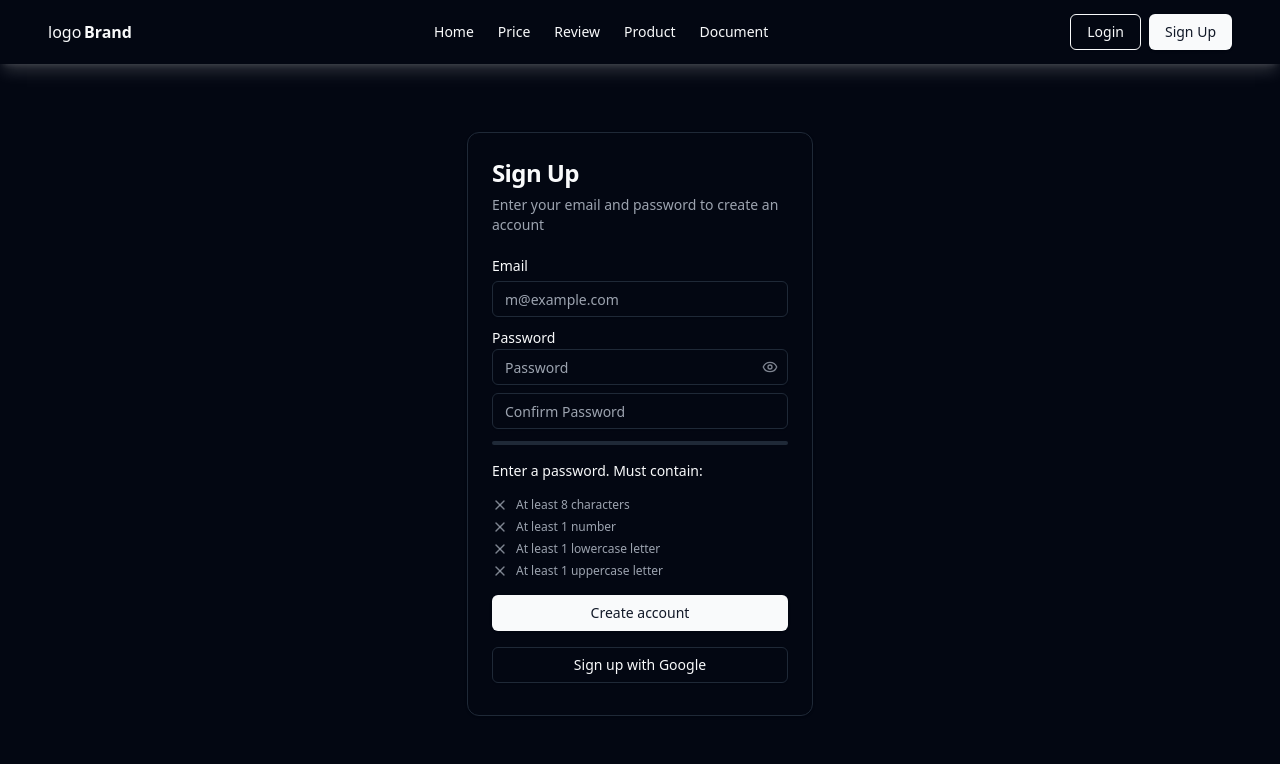
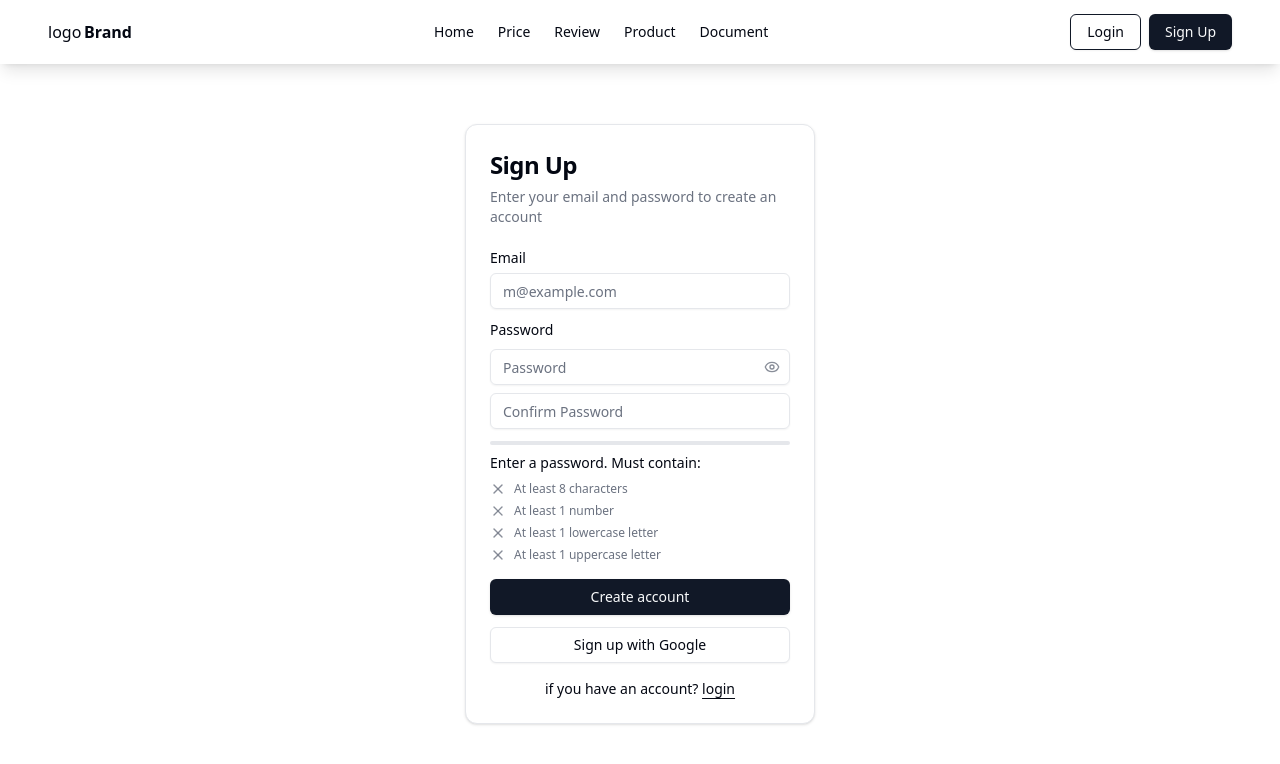
Before and after one commit to keshavmittalgit/petshop_website, a Next.js app: page /signup in a window 1280 px wide. Shown: the top 764 px of the page. Built offline with nearby package versions, Linux system fonts and the light colour scheme.

Commit message:
highly interactive signup-page

```diff
--- a/src/app/layout.tsx
+++ b/src/app/layout.tsx
@@ -33,7 +33,7 @@ export default function RootLayout({
   return (
     <html lang="en">
       <body
-        className={`${geistSans.variable} ${geistMono.variable} antialiased dark`}
+        className={`${geistSans.variable} ${geistMono.variable} antialiased`}
       >
         <Navbar />
         {children}
--- a/src/app/login/page.tsx
+++ b/src/app/login/page.tsx
@@ -12,8 +12,8 @@ import { Label } from "@/components/ui/label"
 
 export default function Login() {
   return (
-    <div className="flex justify-center items-center min-h-[90vh] w-full">
-    <div className={cn("flex flex-col gap-6", "")}>
+    <div className="flex justify-center items-center min-h-[90vh] w-full ">
+    <div className={cn("flex flex-col gap-6 max-w-[350px]" )}>
       <Card>
         <CardHeader>
           <CardTitle className="text-2xl">Login</CardTitle>
--- a/src/app/signup/page.tsx
+++ b/src/app/signup/page.tsx
@@ -1,4 +1,4 @@
-"use client";
+'use client';
 
 import { cn } from "@/lib/utils";
 import { Button } from "@/components/ui/button";
@@ -24,7 +24,7 @@ export default function Signup() {
   const toggleVisibility = () => setIsVisible((prev) => !prev);
 
   // Check password against several regex requirements
-  const checkStrength = (pass:string) => {
+  const checkStrength = (pass: string) => {
     const requirements = [
       { regex: /.{8,}/, text: "At least 8 characters" },
       { regex: /[0-9]/, text: "At least 1 number" },
@@ -43,7 +43,7 @@ export default function Signup() {
     [strength]
   );
 
-  const getStrengthColor = (score:number) => {
+  const getStrengthColor = (score: number) => {
     if (score === 0) return "bg-border";
     if (score <= 1) return "bg-red-500";
     if (score <= 2) return "bg-orange-500";
@@ -51,7 +51,7 @@ export default function Signup() {
     return "bg-emerald-500";
   };
 
-  const getStrengthText = (score:number) => {
+  const getStrengthText = (score: number) => {
     if (score === 0) return "Enter a password";
     if (score <= 2) return "Weak password";
     if (score === 3) return "Medium password";
@@ -61,7 +61,7 @@ export default function Signup() {
   // Check if the confirm password field matches the password
   const isPasswordMatch = password === confirmPassword;
 
-  const handleSubmit = (e:React.FormEvent<HTMLFormElement>) => {
+  const handleSubmit = (e: React.FormEvent<HTMLFormElement>) => {
     e.preventDefault();
     // Validate password meets all requirements.
     if (strengthScore < 4) {
@@ -79,8 +79,8 @@ export default function Signup() {
   };
 
   return (
-    <div className="flex justify-center items-center w-full min-h-[90vh]">
-      <div className={cn("flex flex-col gap-6 max-w-[346px]")}>
+    <div className="flex justify-center items-center w-full min-h-[90vh]  ">
+      <div className={cn("flex flex-col gap-6 w-full max-w-[350px] ")}>
         <Card>
           <CardHeader>
             <CardTitle className="text-2xl">Sign Up</CardTitle>
@@ -90,7 +90,7 @@ export default function Signup() {
           </CardHeader>
           <CardContent>
             <form onSubmit={handleSubmit}>
-              <div className="flex flex-col gap-4">
+              <div className="flex flex-col gap-2">
                 <div className="grid gap-2">
                   <Label htmlFor="email">Email</Label>
                   <Input
@@ -103,28 +103,43 @@ export default function Signup() {
                   />
                   <div>
                     <Label htmlFor="password">Password</Label>
+                    <div className="h-2"></div>
                     <div className="relative">
                       <Input
                         id="password"
-                      className="pe-9"
+                        className={`${
+                          password.length != 0 && strengthScore < 4
+                            ? "border-red-500 focus:border-primary"
+                            : ""
+                        } pe-2`}
                         placeholder="Password"
                         type={isVisible ? "text" : "password"}
                         value={password}
-                      onChange={(e) => setPassword(e.target.value)}
+                        onChange={(e) => {
+                          setPassword(e.target.value);
+                          setSubmitError("");
+                        }}
                         aria-invalid={strengthScore < 4}
                         aria-describedby="password-requirements"
                         required
+                        minLength={8}
                       />
                       <button
                         className="absolute inset-y-0 end-0 flex h-full w-9 items-center justify-center rounded-e-lg text-muted-foreground/80 outline-offset-2 transition-colors hover:text-foreground focus:z-10 focus-visible:outline focus-visible:outline-2 focus-visible:outline-ring/70 disabled:pointer-events-none disabled:cursor-not-allowed disabled:opacity-50"
                         type="button"
                         onClick={toggleVisibility}
-                      aria-label={isVisible ? "Hide password" : "Show password"}
+                        aria-label={
+                          isVisible ? "Hide password" : "Show password"
+                        }
                         aria-pressed={isVisible}
                         aria-controls="password"
                       >
                         {isVisible ? (
-                        <EyeOff size={16} strokeWidth={2} aria-hidden="true" />
+                          <EyeOff
+                            size={16}
+                            strokeWidth={2}
+                            aria-hidden="true"
+                          />
                         ) : (
                           <Eye size={16} strokeWidth={2} aria-hidden="true" />
                         )}
@@ -139,7 +154,10 @@ export default function Signup() {
                         placeholder="Confirm Password"
                         type={isVisible ? "text" : "password"}
                         value={confirmPassword}
-                      onChange={(e) => setConfirmPassword(e.target.value)}
+                        onChange={(e) => {
+                          setConfirmPassword(e.target.value);
+                          setSubmitError("");
+                        }}
                         aria-invalid={!isPasswordMatch}
                         aria-describedby="confirm-password-error"
                         required
@@ -149,7 +167,7 @@ export default function Signup() {
 
                   {/* Password strength indicator */}
                   <div
-                  className="mb-2 mt-1 h-1 w-full overflow-hidden rounded-full bg-border"
+                    className=" mt-1 h-[4px] w-full overflow-hidden rounded-full bg-border"
                     role="progressbar"
                     aria-valuenow={strengthScore}
                     aria-valuemin={0}
@@ -165,15 +183,27 @@ export default function Signup() {
                   </div>
 
                   {/* Password strength description */}
+                  {submitError ? (
+                    <p
+                      id="confirm-password-error"
+                      className="text-sm font-medium text-red-500"
+                    >
+                      {submitError}
+                    </p>
+                  ) : (
                     <p
                       id="password-requirements"
-                  className="mb-2 text-sm font-medium text-foreground"
+                      className="mb-0 text-sm font-medium text-foreground"
                     >
                       {getStrengthText(strengthScore)}. Must contain:
                     </p>
+                  )}
 
                   {/* Password requirements list */}
-                <ul className="space-y-1.5" aria-label="Password requirements">
+                  <ul
+                    className="space-y-1.5 mb-2"
+                    aria-label="Password requirements"
+                  >
                     {strength.map((req, index) => (
                       <li key={index} className="flex items-center gap-2">
                         {req.met ? (
@@ -191,7 +221,9 @@ export default function Signup() {
                         )}
                         <span
                           className={`text-xs ${
-                          req.met ? "text-emerald-600" : "text-muted-foreground"
+                            req.met
+                              ? "text-emerald-600"
+                              : "text-muted-foreground"
                           }`}
                         >
                           {req.text}
@@ -206,13 +238,14 @@ export default function Signup() {
                   </ul>
 
                   {/* Display submission errors */}
-                {submitError && (
-                  <p id="confirm-password-error" className="text-sm text-red-500">
+                  {/* {submitError && (
+                    <p id="confirm-password-error" className="text-sm font-medium text-red-500">
                         {submitError}
                     </p>
-                )}
+                    )} */}
                 </div>
 
+                <div className="grid gap-3">
                   <Button type="submit" className="w-full">
                     Create account
                   </Button>
@@ -220,13 +253,13 @@ export default function Signup() {
                     Sign up with Google
                   </Button>
                 </div>
-              {/* <div className="mt-4 text-center text-sm">
+              </div>
+              <div className="mt-4 text-center text-sm">
                 if you have an account?{" "}
                 <a href="/login" className="underline underline-offset-4">
                   login
                 </a>
-              </div> */}
-              <div className="h-2"></div>
+              </div>
             </form>
           </CardContent>
         </Card>
```
Lines whose indentation alone changed are shown as unchanged.
